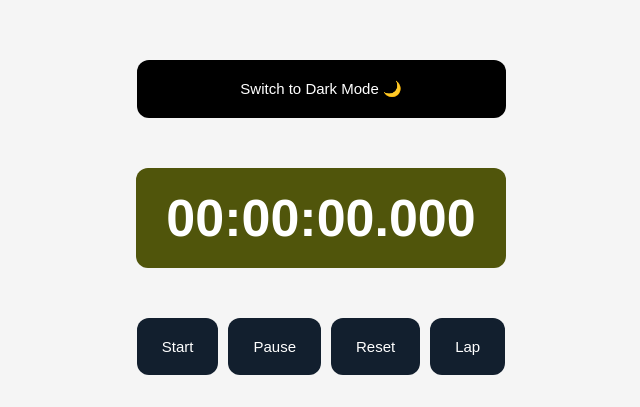
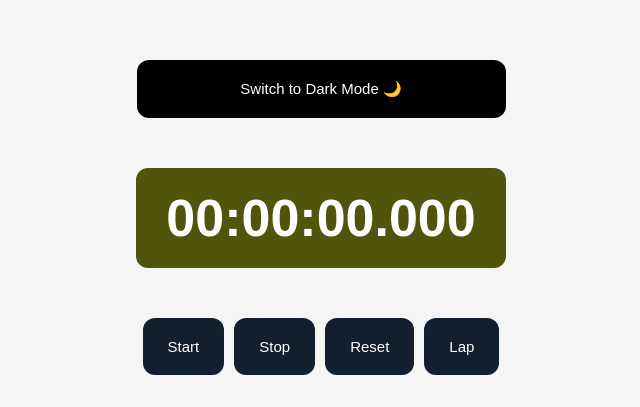
Before and after one commit to JAE5IVE/STOPWATCH-PROJECT, a plain HTML site: page index.html in a window 1280 px wide. Shown: the part 155-562 px from the top of the page, without its empty margins (319-959 px from the left). Drawn offline with Linux system fonts and the light colour scheme.

Commit message:
second commit

```diff
--- a/index.html
+++ b/index.html
@@ -19,7 +19,7 @@
     <!-- Control buttons -->
     <div class="control-buttons">
       <button class="start" id="start-button">Start</button>
-      <button class="stop" id="stop-button">Pause</button>
+      <button class="stop" id="stop-button">Stop</button>
       <button class="reset" id="reset-button">Reset</button>
       <button class="lap" id="lap-button">Lap</button>
     </div>
```
